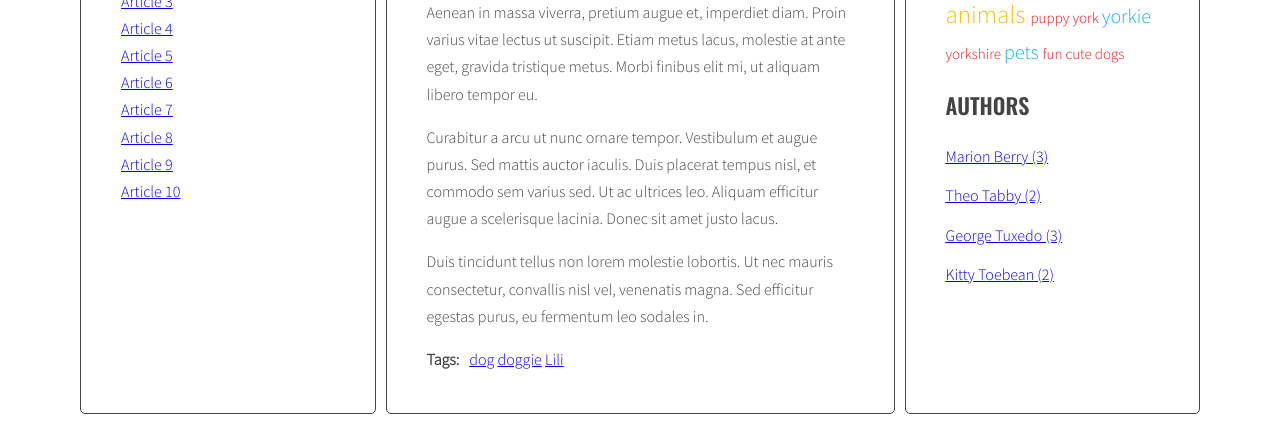
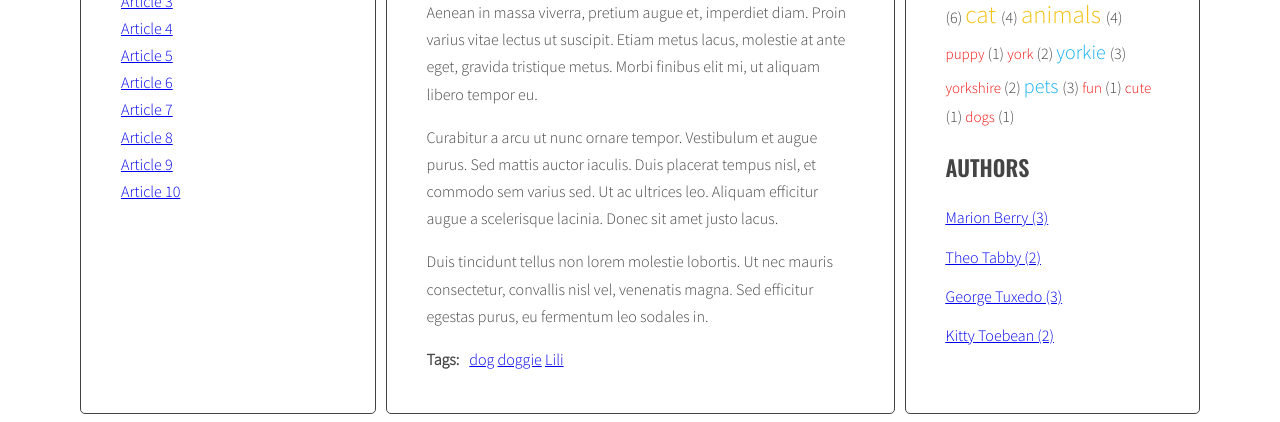
Before and after one commit to MarcNowak/006---Blog, a website: page index.html in a window 1280 px wide. Shown: the part 425-847 px from the top of the page. Drawn offline with nearby package versions, Linux system fonts and the light colour scheme.

Commit message:
Add 7.4 TASK - Handlebars using

```diff
--- a/index.html
+++ b/index.html
@@ -141,7 +141,8 @@
               </ul>
             </div>
           </article>
-          <article class="post" id="article-7" data-tags="dog doggie Lili york yorkie yorkshire" data-author="Kitty Toebean">
+          <article class="post" id="article-7" data-tags="dog doggie Lili york yorkie yorkshire"
+            data-author="Kitty Toebean">
             <h3 class="post-title">Article 7</h3>
             <p class="post-author"></p>
             <div class="post-content">
@@ -203,7 +204,8 @@
               </ul>
             </div>
           </article>
-          <article class="post" id="article-10" data-tags="dog doggie Lili cat animals pets" data-author="George Tuxedo">
+          <article class="post" id="article-10" data-tags="dog doggie Lili cat animals pets"
+            data-author="George Tuxedo">
             <h3 class="post-title">Article 10</h3>
             <p class="post-author"></p>
             <div class="post-content">
@@ -260,7 +262,39 @@
     </div>
   </div>
 
+  <script id="template-article-link" type="text/x-handlebars-template">
+  <li><a href="#{{ id }}"><span>{{ title }}</span></a></li>
+  </script>
 
+  <script id="template-tag-link" type="text/x-handlebars-template">
+    <li><a href="#{{ id }}"><span>{{ title }}</span></a></li>
+  </script>
+
+  <script id="template-author-link" type="text/x-handlebars-template">
+    <span>by </span><a href="#au-{{ id }}"><span>{{ author }}</span></a>
+  </script>
+
+  <script id="tag-cloud-link" type="text/x-handlebars-template">
+    {{#each tags}}
+    <li>
+      <a href="#tag-{{tag}}" class="{{className}}">
+        {{tag}} <!-- ({{count}}) commented, becouse if the counter is presented, it doesn't look good :)))-->
+      </a> ({{count}})
+    </li>
+    {{/each}}
+  </script>
+
+  <script id="template-author-cloud-link" type="text/x-handlebars-template">
+    {{#each authors}}
+    <li>
+      <a href="#author-{{author}}">
+        {{author}} ({{count}})
+      </a>
+    </li>
+    {{/each}}
+   </script>
+
+  <script src="https://cdnjs.cloudflare.com/ajax/libs/handlebars.js/4.1.0/handlebars.min.js"></script>
   <script src="js/script.js"></script>
 </body>
 
--- a/js/script.js
+++ b/js/script.js
@@ -1,3 +1,12 @@
+const templates = {
+  articleLink: Handlebars.compile(document.querySelector('#template-article-link').innerHTML),
+  tagLink: Handlebars.compile(document.querySelector('#template-tag-link').innerHTML),
+  authorLink: Handlebars.compile(document.querySelector('#template-author-link').innerHTML),
+  tagCloudLink: Handlebars.compile(document.querySelector('#tag-cloud-link').innerHTML),
+  authorCloudLink: Handlebars.compile(document.querySelector('#template-author-cloud-link').innerHTML),
+
+};
+
 // Generate Title Click Handler
 
 const titleClickHandler = function (event) {
@@ -73,7 +82,12 @@ function generateTitleLinks(customSelector = '') {
     // console.log(articleTitle);
 
     /* create HTML of the link */
-    const linkHTML = '<li><a href="#' + articleId + '"><span>' + articleTitle + '</span></a></li>';
+    // const linkHTML = '<li><a href="#' + articleId + '"><span>' + articleTitle + '</span></a></li>';
+
+    // handlebars
+    // dla linka do artykułu, umieszczanego w lewej kolumnie,
+    const linkHTMLData = { id: articleId, title: articleTitle };
+    const linkHTML = templates.articleLink(linkHTMLData);
     // console.log(linkHTML);
 
     /* insert link into titleList */
@@ -144,10 +158,15 @@ function generateTags() {
     /* [DONE] START LOOP: for each tag */
     for (let tag of articleTagsArray) {
       // console.log(tag);
+      // ?????
+      /* [DONE] generate HTML of the link */
+      // const tagLinkHTML = '<li><a href="#tag-' + tag + '"><span>' + tag + '</span></a></li>';
+      // console.log(tagLinkHTML);
 
-      /* [DONE] generate HTML of the link */
-      const tagLinkHTML = '<li><a href="#tag-' + tag + '"><span>' + tag + '</span></a></li>';
-      // console.log(tagLinkHTML);
+      // handlebars
+      // dla linka do tagu, umieszczanego na końcu każdego artykułu,
+      const tagLinkHTMLData = { id: tag, title: tag };
+      const tagLinkHTML = templates.tagLink(tagLinkHTMLData);
 
       /* add generated code to html variable */
       // html += tagLinkHTML;
@@ -172,7 +191,8 @@ function generateTags() {
     const tagList = document.querySelector(optTagListSelector);
 
     /* [NEW] create variable for all links HTML code */
-    let allTagsHTML = '';
+    // let allTagsHTML = '';
+    const allTagsData = { tags: [] };
 
     const tagsParams = calculateTagsParams(allTags);
     console.log('tagsParams:', tagsParams);
@@ -181,12 +201,20 @@ function generateTags() {
     for (let tag in allTags) {
 
       /* [NEW] generate code of a link and add it to allTagsHTML */
-      const tagLinkHTML = '<li><a class="' + calculateTagClass(allTags[tag], tagsParams) + '" href="#tag-' + tag + '">' + tag + ' ' + '</a></li>';
-      allTagsHTML += tagLinkHTML;
+      // const tagLinkHTML = '<li><a class="' + calculateTagClass(allTags[tag], tagsParams) + '" href="#tag-' + tag + '">' + tag + ' ' + '</a></li>';
+      // allTagsHTML += tagLinkHTML;
+
+      allTagsData.tags.push({
+        tag: tag,
+        count: allTags[tag],
+        className: calculateTagClass(allTags[tag], tagsParams)
+      });
       /* [NEW] END LOOP: for each tag in allTags: */
     }
     /*[NEW] add HTML from allTagsHTML to tagList */
-    tagList.innerHTML = allTagsHTML;
+    // tagList.innerHTML = allTagsHTML;
+    tagList.innerHTML = templates.tagCloudLink(allTagsData);
+    console.log('allTagsData: ', allTagsData);
 
   }
 }
@@ -274,8 +302,14 @@ function generateAuthors() {
     // console.log(articleAutors);
 
     /* [DONE] generate HTML of the link */
-    const authorLinkHTML = '<span>by </span><a href="#author-' + authorTags + '"><span>' + authorTags + '</span></a>';
+    // const authorLinkHTML = '<span>by </span><a href="#author-' + authorTags + '"><span>' + authorTags + '</span></a>';
     // console.log(tagLinkHTML);
+
+    // handlebars
+    // dla linka do autora, umieszczanego pod tytułem każdego artykułu,
+    const authorLinkHTMLData = { id: authorTags, author: authorTags };
+    const authorLinkHTML = templates.authorLink(authorLinkHTMLData);
+
 
     /* [DONE] add generated code to html variable */
     // html += authorLinkHTML;
@@ -297,15 +331,22 @@ function generateAuthors() {
     const authorList = document.querySelector(optAuthorsListSelector);
 
     /* [NEW] create variable for all links HTML code */
-    let allAuthorsHTML = '';
+    // let allAuthorsHTML = '';
+    const allAuthorsData = { authors: [] };
 
     /* [NEW] START LOOP: for each tag in allAuthors: */
     for (let author in allAuthors) {
-      allAuthorsHTML += '<li><a href="#author-' + author + '">' + author + ' (' + allAuthors[author] + ') ' + '</a></li> ';
+      // allAuthorsHTML += '<li><a href="#author-' + author + '">' + author + ' (' + allAuthors[author] + ') ' + '</a></li> ';
+
+      allAuthorsData.authors.push({
+        author: author,
+        count: allAuthors[author],
+      });
     }
 
+
     /*[NEW] add HTML from allAutorsHTML to tagList */
-    authorList.innerHTML = allAuthorsHTML;
+    authorList.innerHTML = templates.authorCloudLink(allAuthorsData);
   }
 }
 
```
Also changed, not shown: .eslintrc.json.
